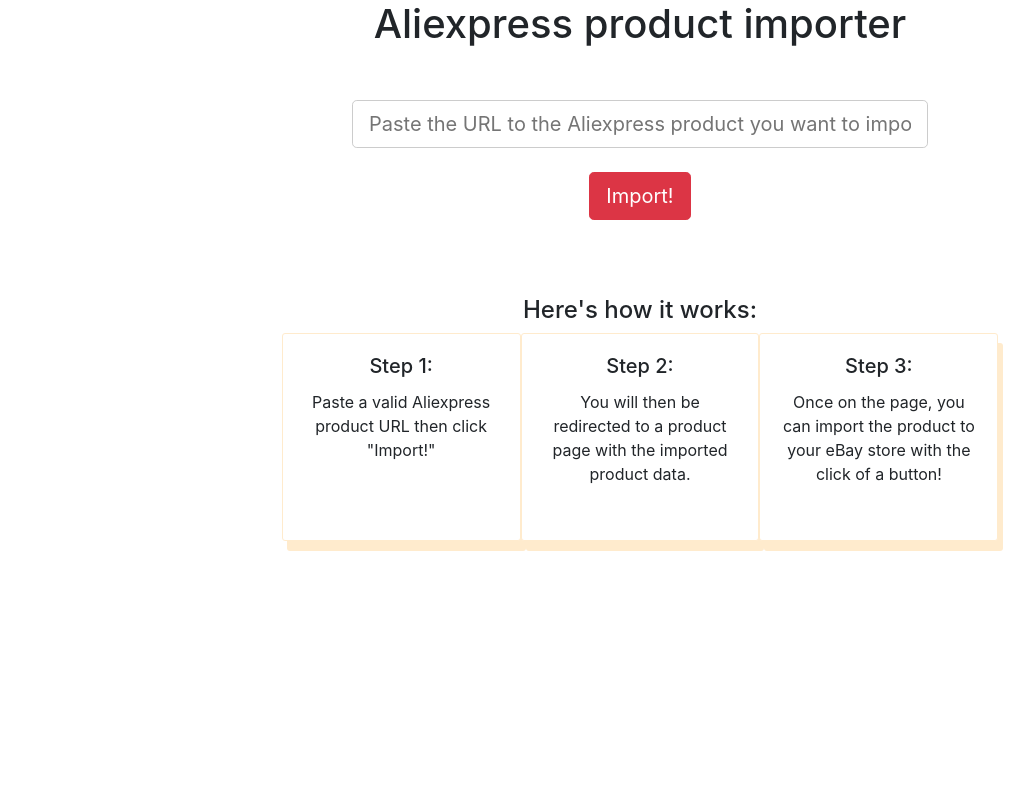
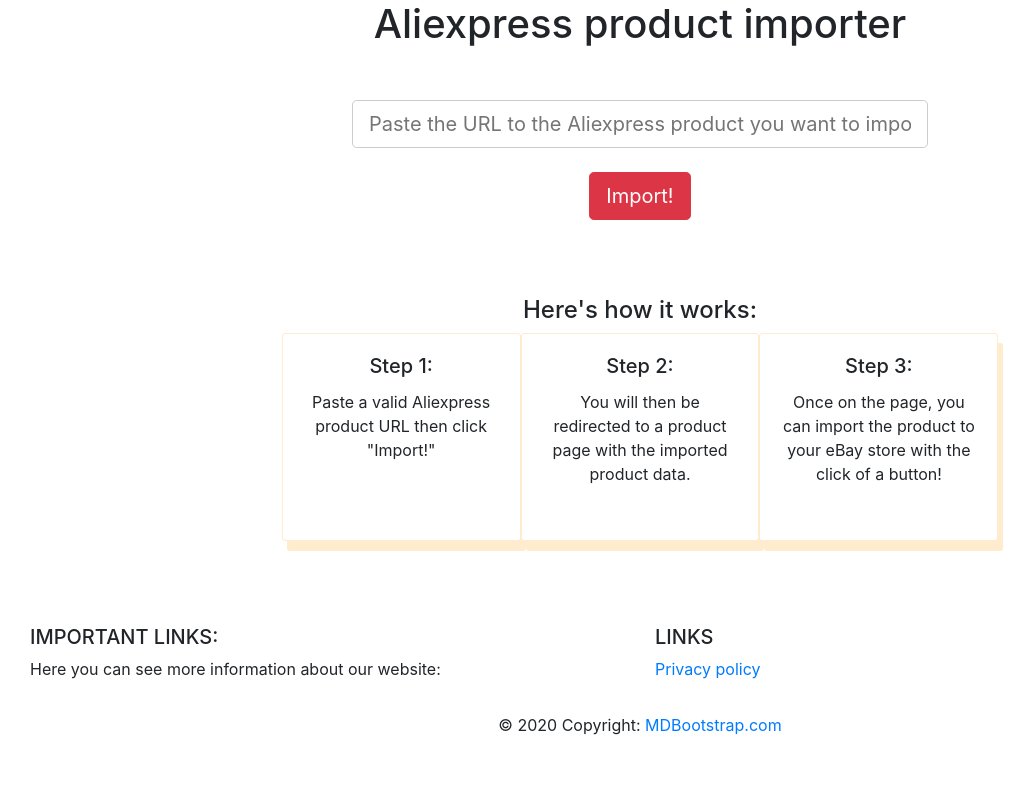
Before and after one commit to EminaMerlakSusman/Aliexpress-to-eBay-Product-Importer, a Django app: page / in a window 1280 px wide. Shown: the part 120-920 px from the top of the page, without its empty margins (0-1035 px from the left). Before the commit the page ends 671 px from the top, so only its background shows below. Run offline with Django 3.2, Linux system fonts and the light colour scheme; some libraries are stand-ins or nearby versions.

Commit message:
adding footer and oriv policy

```diff
--- a/djangonautic/settings.py
+++ b/djangonautic/settings.py
@@ -36,7 +36,7 @@
 DEBUG = os.environ.get('DJANGO_DEBUG', '') != 'False'
 
 
-ALLOWED_HOSTS = ['aliproductimport.herokuapp.com']
+ALLOWED_HOSTS = ['aliproductimport.herokuapp.com', 'localhost']
 
 
 # Application definition
--- a/djangonautic/urls.py
+++ b/djangonautic/urls.py
@@ -4,7 +4,7 @@
 
 urlpatterns = [
     path('admin/', admin.site.urls),
-    path('about/', views.about),
+    path('privacy_policy/', views.privacy_policy),
     path('', views.homepage),
     path('product_info/', views.product_info)
 ]
--- a/djangonautic/views.py
+++ b/djangonautic/views.py
@@ -258,6 +258,6 @@
 
 
 
-def about(request):
+def privacy_policy(request):
     # return HttpResponse("about")
-    return render(request, "about.html")
+    return render(request, "privacy_policy.html")
--- a/static/css/home_page.css
+++ b/static/css/homepage.css
@@ -18,6 +18,14 @@
     justify-content: center;
 
 
+}
+body {
+    height: 100vh;
+
+}
+footer {
+    height: 100px;
+    margin-top: 60px;
 }
 
 #how-it-works {
--- a/templates/homepage.html
+++ b/templates/homepage.html
@@ -5,7 +5,7 @@
 
     <meta charset="UTF-8">
 
-    <link rel="stylesheet"  href="{%  static  '/css/home_page.css'  %}" type="text/css">
+    <link rel="stylesheet"  href="{%  static  '/css/homepage.css'  %}" type="text/css">
     <link rel="stylesheet" href="https://cdn.jsdelivr.net/npm/bootstrap@4.5.3/dist/css/bootstrap.min.css">
 
     <script src="https://code.jquery.com/jquery-3.5.1.slim.min.js"></script>
@@ -117,5 +117,60 @@
 
 </script>
 
+<!-- Footer -->
+<footer class="page-footer font-small blue pt-4">
+
+  <!-- Footer Links -->
+  <div class="container-fluid text-center text-md-left">
+
+    <!-- Grid row -->
+    <div class="row">
+
+      <!-- Grid column -->
+      <div class="col-md-6 mt-md-0 mt-3">
+
+        <!-- Content -->
+        <h5 class="text-uppercase">Important links:</h5>
+        <p>Here you can see more information about our website:</p>
+
+      </div>
+      <!-- Grid column -->
+
+      <hr class="clearfix w-100 d-md-none pb-3">
+
+      <!-- Grid column -->
+      <div class="col-md-3 mb-md-0 mb-3">
+
+        <!-- Links -->
+        <h5 class="text-uppercase">Links</h5>
+
+        <ul class="list-unstyled">
+          <li>
+            <a href="/privacy_policy">Privacy policy</a>
+          </li>
+
+        </ul>
+
+      </div>
+      <!-- Grid column -->
+
+
+      <!-- Grid column -->
+
+    </div>
+    <!-- Grid row -->
+
+  </div>
+  <!-- Footer Links -->
+
+  <!-- Copyright -->
+  <div class="footer-copyright text-center py-3">© 2020 Copyright:
+    <a href="https://mdbootstrap.com/"> MDBootstrap.com</a>
+  </div>
+  <!-- Copyright -->
+
+</footer>
+<!-- Footer -->
 </body>
+
 </html>
```
Also changed, not shown: static/css/product_info.css (renamed from static/css/productinfo.css, +10 -0 lines), templates/about.html (deleted, +0 -11 lines), templates/privacy_policy.html (added, +65 -0 lines), templates/product_info.html (+54 -1 lines), db.sqlite3.
